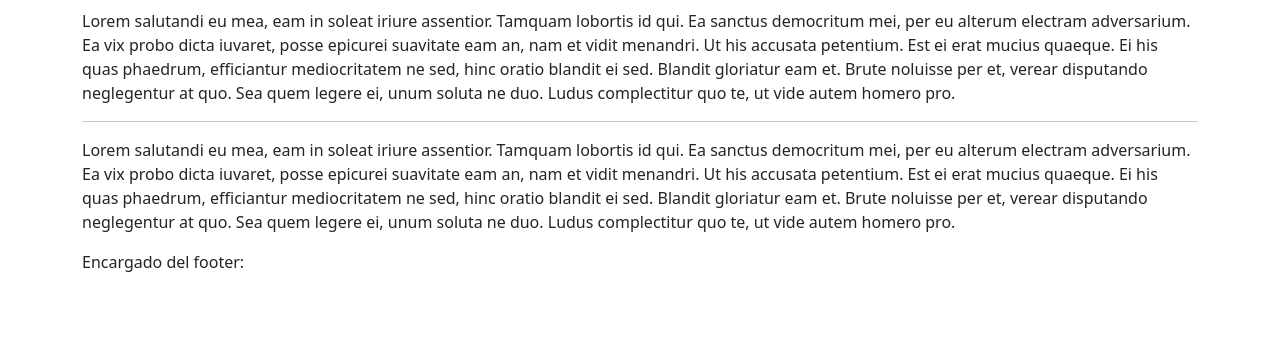
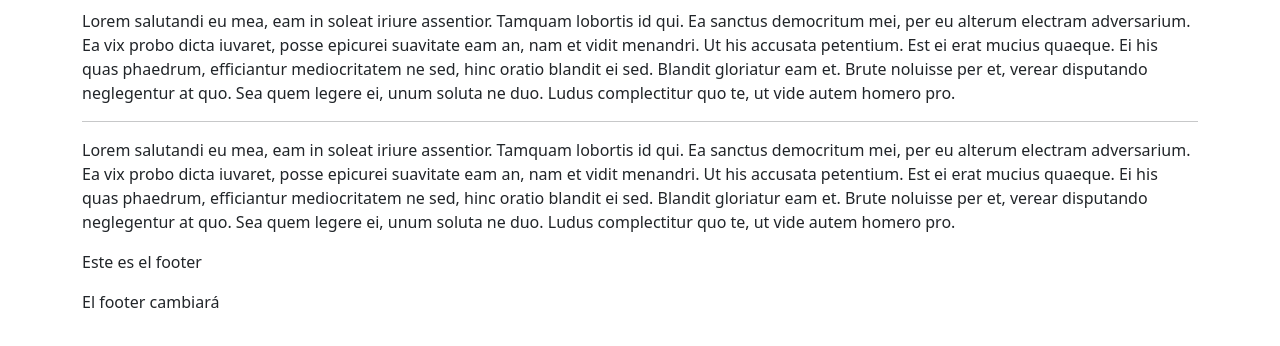
Before and after one commit to Raksuz/Colabora, a plain HTML site: page index.html in a window 1280 px wide. Shown: the part 118-464 px from the top of the page. Drawn offline with nearby package versions, Linux system fonts and the light colour scheme.

Commit message:
Se agrega footer

```diff
--- a/index.html
+++ b/index.html
@@ -24,7 +24,8 @@
 
     </main>
     <footer class="container">
-        <p>Encargado del footer: </p>
+        <p>Este es el footer</p>
+        <p>El footer cambiará</p>
     </footer>
     <script src="https://code.jquery.com/jquery-3.5.1.slim.min.js" integrity="sha384-DfXdz2htPH0lsSSs5nCTpuj/zy4C+OGpamoFVy38MVBnE+IbbVYUew+OrCXaRkfj" crossorigin="anonymous"></script>
     <script src="https://cdn.jsdelivr.net/npm/popper.js@1.16.0/dist/umd/popper.min.js" integrity="sha384-Q6E9RHvbIyZFJoft+2mJbHaEWldlvI9IOYy5n3zV9zzTtmI3UksdQRVvoxMfooAo" crossorigin="anonymous"></script>
```
